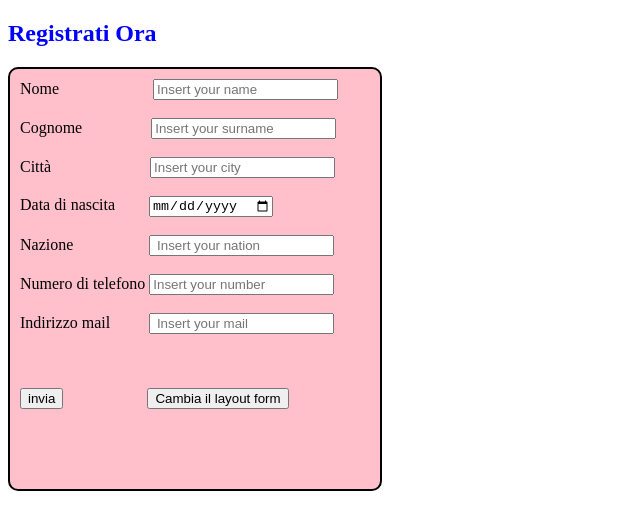
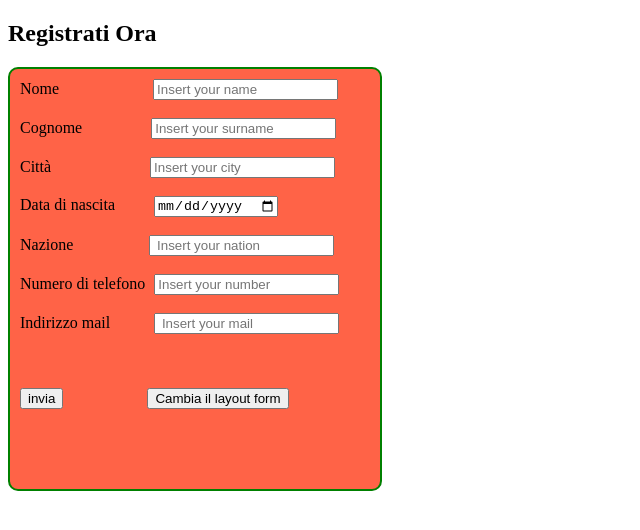
Before and after one commit to BraveGian/DigitalGarden, a plain HTML site: page form.html in a window 1280 px wide. Both pictures are taken after a click on the button "Cambia il layout form". Shown: the whole page, without its empty margins (0-640 px from the left). Drawn offline with Linux system fonts and the light colour scheme.

Commit message:
messaggio

```diff
--- a/form.css
+++ b/form.css
@@ -31,7 +31,7 @@ label{
 }
 
 .data{
-    margin-right: 30px;
+    margin-right: 35px;
 }
 
 .nazione{
@@ -39,11 +39,11 @@ label{
 }
 
 .numeroTel{
-    margin-right: 0px;
+    margin-right: 5px;
 }
 
 .email{
-    margin-right: 35px;
+    margin-right: 40px;
 }
 
 .layout{
--- a/form.js
+++ b/form.js
@@ -0,0 +1,11 @@
+function msgAlert(){
+    alert(" Grazie per aver complitato il modulo");
+}
+
+function cambioForm(){
+    document.getElementById('box').style.backgroundColor="tomato";
+    document.querySelector('h2').style.color="black";
+    document.getElementById('box').style.borderColor="green";
+
+
+}
```
